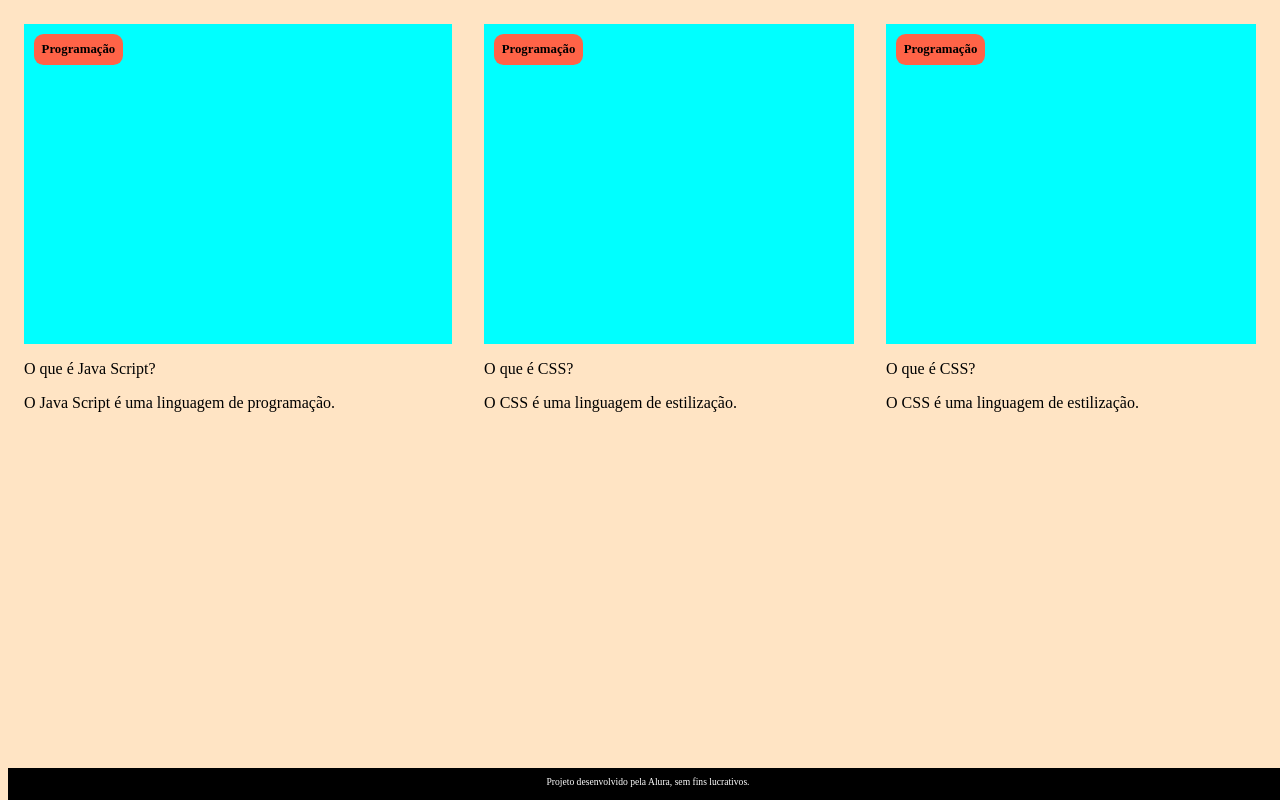
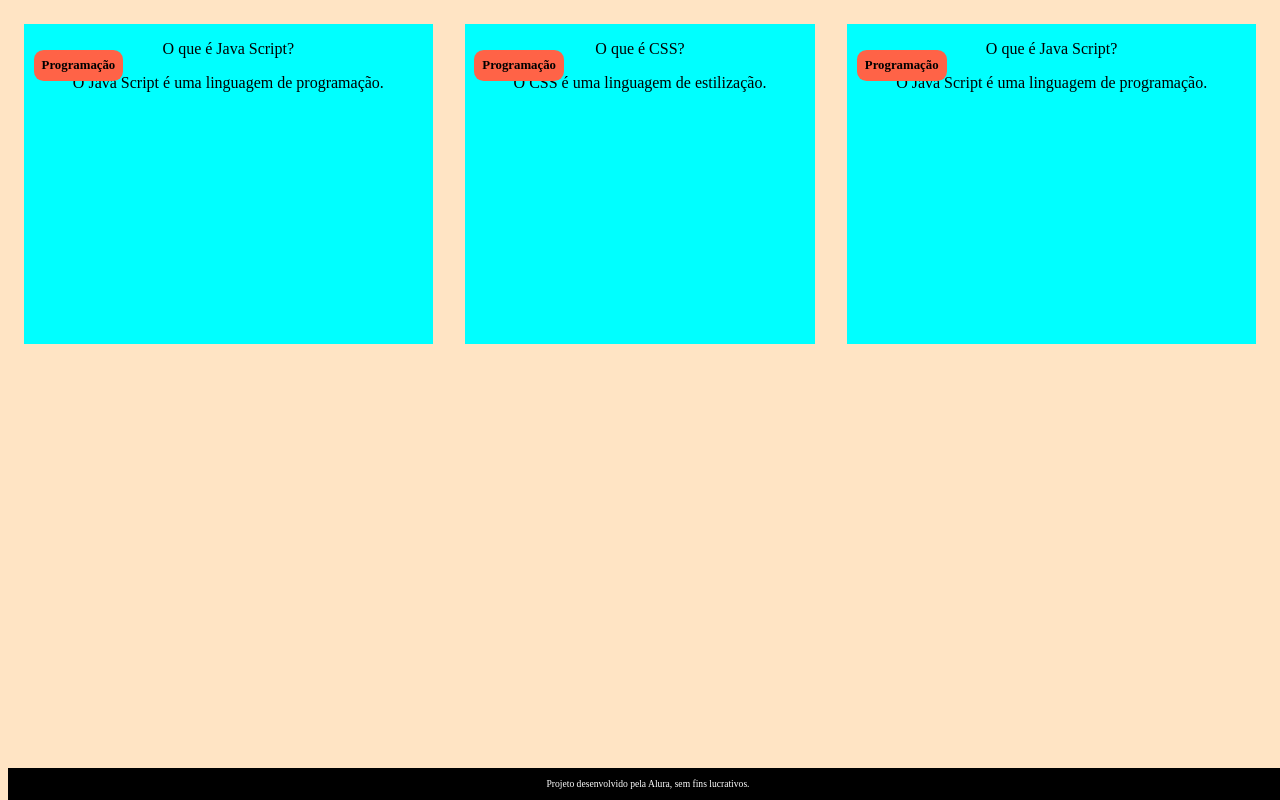
Before and after one commit to vitoria1002/vi, a plain HTML site: page vitoria/flashcard/index.html in a window 1280 px wide. Drawn offline with Linux system fonts and the light colour scheme.

Commit message:
Add files via upload

```diff
--- a/vitoria/flashcard/assets/style.css
+++ b/vitoria/flashcard/assets/style.css
@@ -1,11 +1,35 @@
 body {
     background-color: bisque;
     font-family: Bai Jamjuree;
+}
 
+#container {
+    display: flex;
 }
-#container {
-    display:flex ;
+
+.cartao {
+    margin: 1rem 1rem;
+    background-color: aqua;
+    height: 20rem;
+    flex-grow: 1;
+    flex-basis: calc(33% -6rem);
 }
+
+.cartao_conteudo {
+    text-align: center;
+    height: 100%;
+}
+
+.cartao_conteudo h3 {
+    background-color: tomato;
+    text-align: left;
+    padding: 0.5rem;
+    position: absolute;
+    margin: 0.6rem;
+    border-radius: 0.6rem;
+    font-size: 1vw;
+}
+
 footer {
     background-color: black;
     color: white;
@@ -14,28 +38,9 @@ footer {
     width:100%;
     height:2rem;
 }
+
 footer p{
     text-align: center;
     font-size: 0.6rem;
-    margin-top: 0.5rem;
+    height:2rem;
 }
-.cartao {
-    margin: 1rem 1rem;
-    background-color: aqua;
-    height: 20rem;
-    flex-grow: 1;
-    flex-basis: calc(33% -6rem);
-}
-.cartao__conteudo {
-    text-align: center;
-    height: 100%;
-}
-.cartao__conteudo h3 {
-    background-color: tomato;
-    text-align: left;
-    padding: 0.5rem;
-    position: absolute;
-    margin: 0.6rem;
-    border-radius: 0.6rem;
-    font-size: 1vw;
-}
--- a/vitoria/flashcard/index.html
+++ b/vitoria/flashcard/index.html
@@ -1,63 +1,57 @@
 <!DOCTYPE html>
-<html lang="pt-br">
+<html lang="en">
 <head>
     <meta charset="UTF-8">
     <meta name="viewport" content="width=device-width, initial-scale=1.0">
     <link rel="stylesheet" href="assets/style.css">
-    <title>flashcard-vitoria-Laura</title>
+    <title>Flashcard</title>
 </head>
 <body>
-
     <main>
-
         <section id="container">
             <article class="cartao">
-                <div class="cartao__conteudo">
+                <div class="cartao_conteudo">
                     <h3> Programação </h3>
-                </div>
-
-                <div class="cartao__conteudo__pergunta">
+                    <div class="cartao_conteudo_pergunta">
                         <p>O que é Java Script?</p>
                     </div>
-
-                <div class="cartao__conteudo__resposta">
+                    <div class="cartao_conteudo_resposta">
                         <p>O Java Script é uma linguagem de programação.</p>
+                    </div>
                 </div>
             </article>
 
             <article class="cartao">
-                <div class="cartao__conteudo">
+                <div class="cartao_conteudo">
                     <h3> Programação </h3>
-            </div>
-
-            <div class="cartao__conteudo__pergunta">
+                    <div class="cartao_conteudo_pergunta">
                         <p>O que é CSS?</p>
                     </div>
-
-            <div class="cartao__conteudo__resposta">
+                    <div class="cartao_conteudo_resposta">
                         <p>O CSS é uma linguagem de estilização.</p>
+                    </div>
                 </div>
             </article>
 
             <article class="cartao">
-                <div class="cartao__conteudo">
+                <div class="cartao_conteudo">
                     <h3> Programação </h3>
+                    <div class="cartao_conteudo_pergunta">
+                        <p>O que é Java Script?</p>
                     </div>
-
-            <div class="cartao__conteudo__pergunta">
-                <p>O que é CSS?</p>
+                    <div class="cartao_conteudo_resposta">
+                        <p>O Java Script é uma linguagem de programação.</p>
                     </div>
-
-            <div class="cartao__conteudo__resposta">
-                <p>O CSS é uma linguagem de estilização.</p>
                 </div>
             </article>
         </section>
-
     </main>
 
     <footer>
-        <p>Projeto desenvolvido pela Alura, sem fins lucrativos.</p>
+        <p>
+            Projeto desenvolvido pela Alura, sem fins lucrativos.
+        </p>
     </footer>
+
 </body>
 </html>
```
Lines whose indentation alone changed are shown as unchanged.
